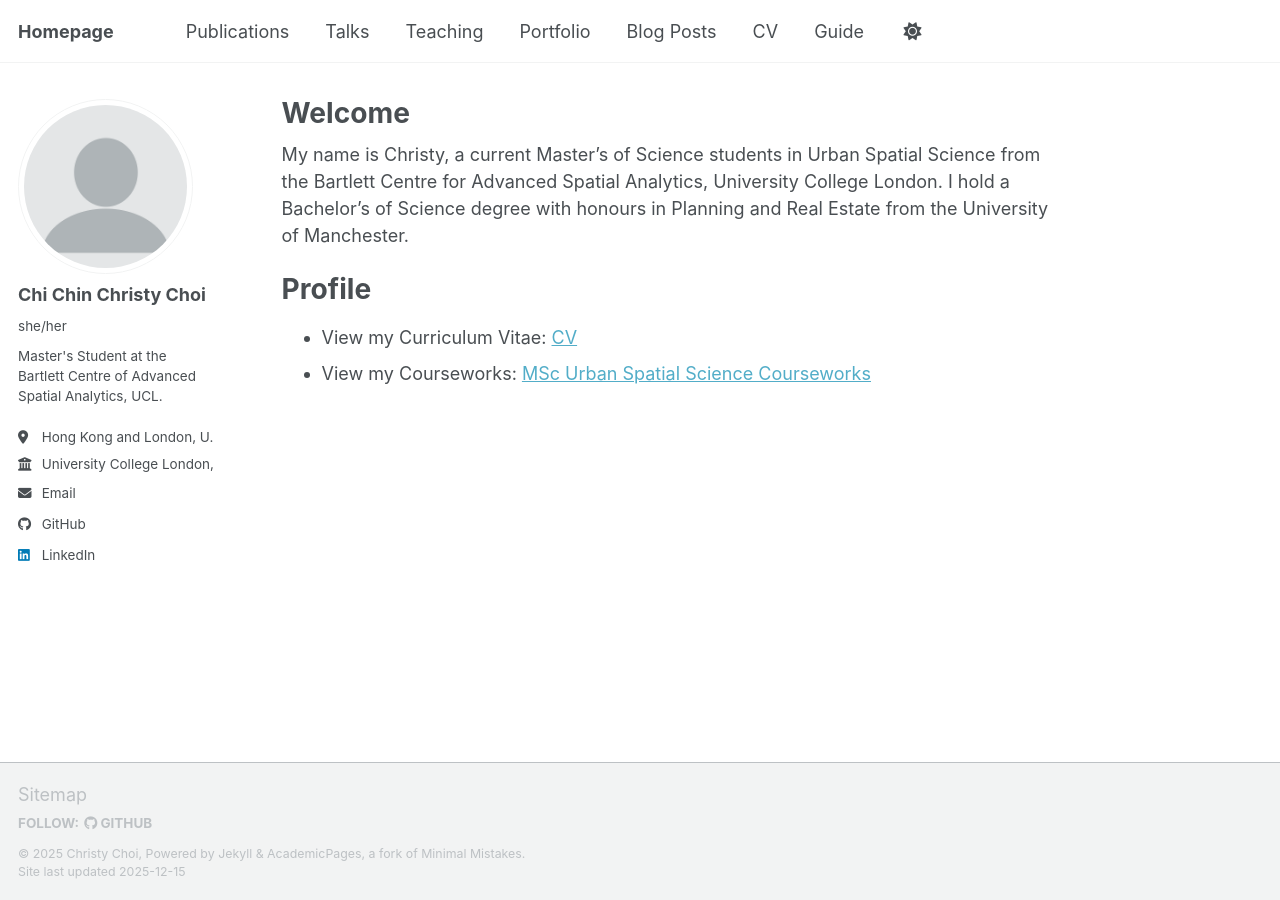
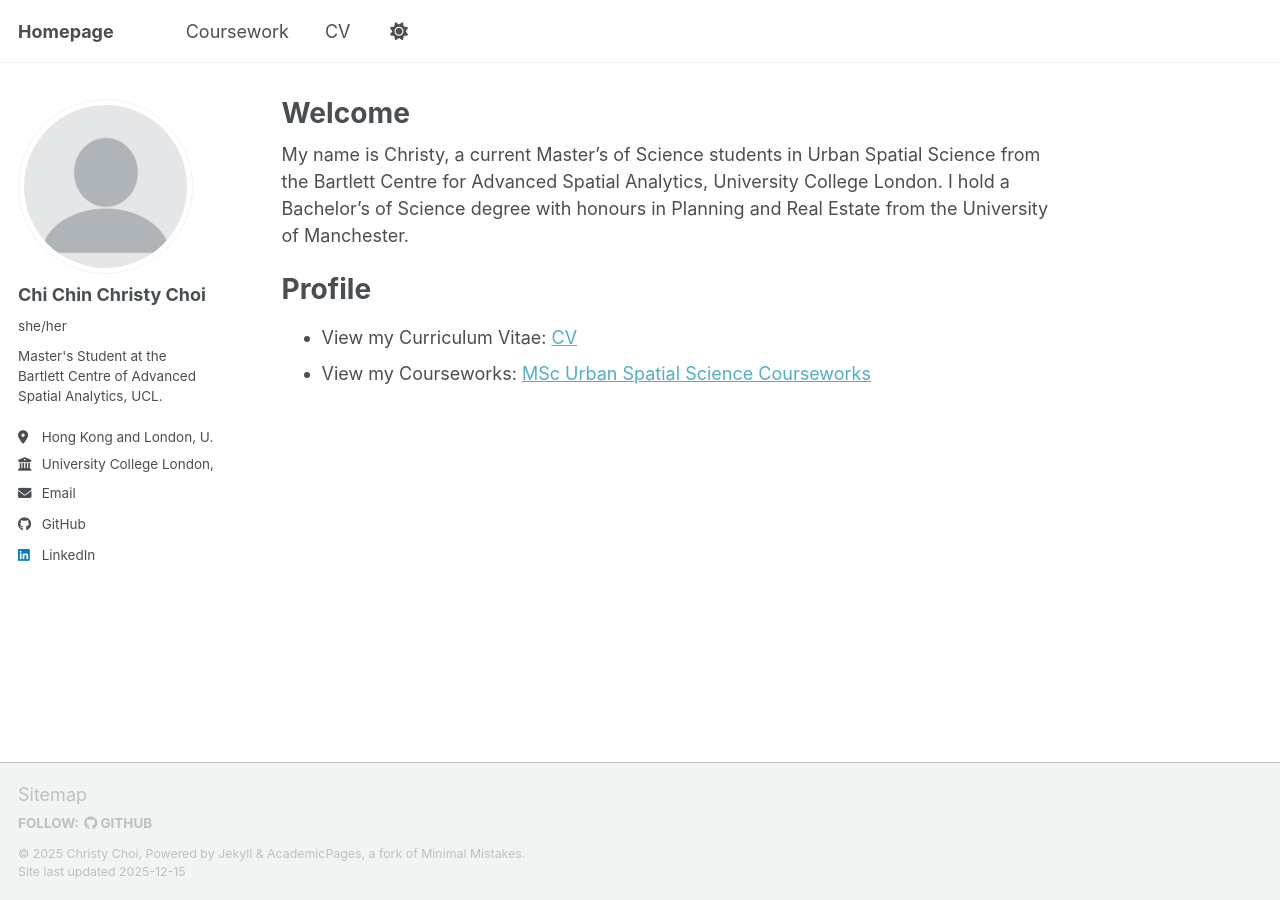
Before and after one commit to christychoicc/christychoicc.github.io, a Jekyll site: the page built from _pages/about.md, in a window 1280 px wide. Built offline with Jekyll 4.4.1, drawn with Linux system fonts in a browser that asks for light colours; a script bundle is joined from its source files by our own code; library files that are not in the unit come from our copies.

Commit message:
Update navigation by modifying main links
Removed several navigation items and added 'Coursework'.

```diff
--- a/_data/navigation.yml
+++ b/_data/navigation.yml
@@ -8,26 +8,12 @@
 #      Markdown formatted page while the second is generated using JSON.
 
 main:
-  - title: "Publications"
-    url: /publications/
 
-  - title: "Talks"
-    url: /talks/
-
-  - title: "Teaching"
-    url: /teaching/
-
-  - title: "Portfolio"
-    url: /portfolio/
-
-  - title: "Blog Posts"
-    url: /year-archive/
+  - title: "Coursework"
+    url: /coursework/
 
   - title: "CV"
     url: /cv/
 
   # - title: "CV"
   #   url: /cv-json/
-
-  - title: "Guide"
-    url: /markdown/
```
